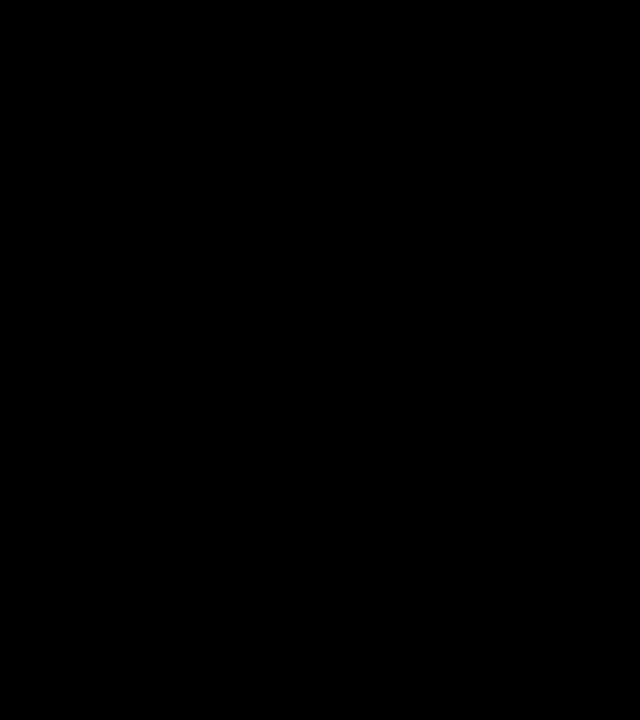
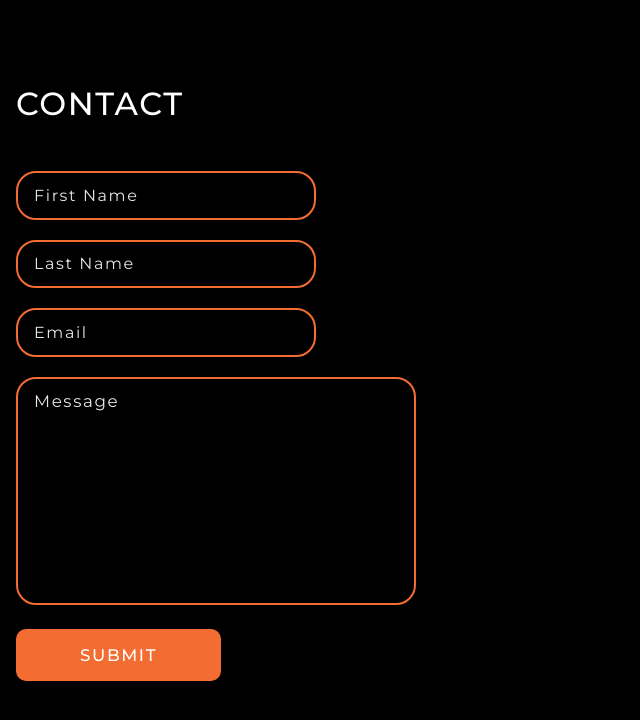
Before and after one commit to ramazanov-rv/my-portfolio, a Next.js app: page /components/Contact in a window 1280 px wide. Shown: the top 720 px of the page, without its empty margins (0-640 px from the left). Built offline with nearby package versions, Linux system fonts and the light colour scheme.

Commit message:
Contact form

```diff
--- a/pages/components/Contact.jsx
+++ b/pages/components/Contact.jsx
@@ -1,34 +1,53 @@
 const Contact = () => {
   return (
-    // <section className="contact">
-    //   <h1 className="section-title">contact</h1>
-    //   <form action="/" className="contact-form">
-    //     <div className="contact-item">
-    //       <label htmlFor="fname">First Name</label>
-    //       <input type="text" id="fname" className="fname" />
-    //     </div>
-    //     <div className="contact-item">
-    //       <label htmlFor="lname">Last Name</label>
-    //       <input type="text" id="lname" className="lname" />
-    //     </div>
-    //     <div className="contact-item">
-    //       <label htmlFor="mail">Your E-mail</label>
-    //       <input type="email" id="mail" className="mail" />
-    //     </div>
-    //     <div className="contact-item">
-    //       <label htmlFor="message">Message</label>
-    //       <textarea name="message" id="message" cols="30" rows="10"></textarea>
-    //     </div>
-    //     <div className="contact-item">
-    //       <input
-    //         onSubmit={(e) => e.preventDefault}
-    //         type="submit"
-    //         value="Submit"
-    //       />
-    //     </div>
-    //   </form>
-    // </section>
     <>
+      <section id="contact">
+        <h1 className="section-title">contact</h1>
+        <form action="/" className="contact-form">
+          <div className="contact-item">
+            <input
+              placeholder="First Name"
+              type="text"
+              id="fname"
+              className="fname"
+            />
+          </div>
+          <div className="contact-item">
+            <input
+              placeholder="Last Name"
+              type="text"
+              id="lname"
+              className="lname"
+            />
+          </div>
+          <div className="contact-item">
+            <input
+              placeholder="Email"
+              type="email"
+              id="mail"
+              className="mail"
+            />
+          </div>
+          <div className="contact-item">
+            <textarea
+              placeholder="Message"
+              name="message"
+              id="message"
+              cols="30"
+              rows="10"
+            ></textarea>
+          </div>
+          <div className="contact-item">
+            <button
+              onSubmit={(e) => e.preventDefault}
+              type="submit"
+              className="submit-btn"
+            >
+              Submit
+            </button>
+          </div>
+        </form>
+      </section>
     </>
   );
 };
--- a/pages/index.jsx
+++ b/pages/index.jsx
@@ -67,7 +67,7 @@
     { name: "home", to: "/" },
     { name: "projects", to: "/#projects" },
     { name: "about", to: "#about" },
-    { name: "contact", to: "/" },
+    { name: "contact", to: "#contact" },
   ];
 
   const navLinks = navigation.map((navLink) => {
--- a/styles/globals.css
+++ b/styles/globals.css
@@ -18,6 +18,11 @@
 ::selection {
   background-color: var(--mainColor);
   color: #fefefe;
+}
+
+::placeholder {
+  color: var(--mainWhite);
+  opacity: .9;
 }
 
 :root {
@@ -314,7 +319,7 @@
   --padding: 2rem;
   padding: var(--padding);
 
-  transform: translateY(60%);
+  transform: translateY(65%);
   transition: transform .5s ease;
 }
 
@@ -355,7 +360,7 @@
   border-radius: var(--mainBorderRadius);
 
   transform: scaleX(0);
-  transition: transform .45s ease;
+  transition: transform .25s linear;
   transition-delay: .6s;
   transform-origin: left;
 
@@ -367,6 +372,7 @@
 
 .card-description {
   max-width: 350px;
+  min-height: 100px;
   margin-bottom: .75em;
   line-height: 1.5;
 }
@@ -485,28 +491,67 @@
 }
 
 /* Contact */
-input {
-  position: relative;
-  outline: none;
-  padding: .8rem .5rem;
+.contact-form div {
+  margin: 1.25rem 0;
 }
 
-label {
-  color: var(--mainBackground);
-  padding: .78rem;
+input {
+  background-color: var(--mainBackground);
+  color: var(--mainWhite);
+  outline: none;
+  padding: .8rem 1rem;
+  width: 100%;
+  max-width: 300px;
+  font-size: 1rem;
+  font-family: 'Montserrat', sans-serif;
 
-  position: absolute;
-  z-index: 9;
+  border-radius: var(--mainBorderRadius);
+
+  border: 2px solid var(--mainColor);
+}
+
+input:focus {
+  background-color: var(--mainBackground);
+  color: var(--mainWhite);
 }
 
 #message {
-  padding: .75rem .5rem;
+  background-color: var(--mainBackground);
+  color: var(--mainWhite);
+  border-radius: var(--mainBorderRadius);
+  border: 2px solid var(--mainColor);
+
+  padding: .75rem 1rem;
+  width: 100%;
+  max-width: 400px;
+
+  font-family: 'Montserrat', sans-serif;
+  font-size: 1.05rem;
 
   outline: none;
   resize: none;
 }
 
+.submit-btn {
+  padding: 1rem 4rem;
 
+  border: none;
+  background-color: var(--mainColor);
+  color: var(--mainWhite);
+  text-transform: uppercase;
+  font-weight: 500;
+  font-family: 'Montserrat', sans-serif;
+  font-size: 1.05rem;
+
+  border-radius: 10px;
+  cursor: pointer;
+
+  transition: all .2s ease-in;
+}
+
+.submit-btn:hover {
+  color: var(--mainBackground);
+}
 /* Media */
 @media (max-width: 1100px) {
 
```
